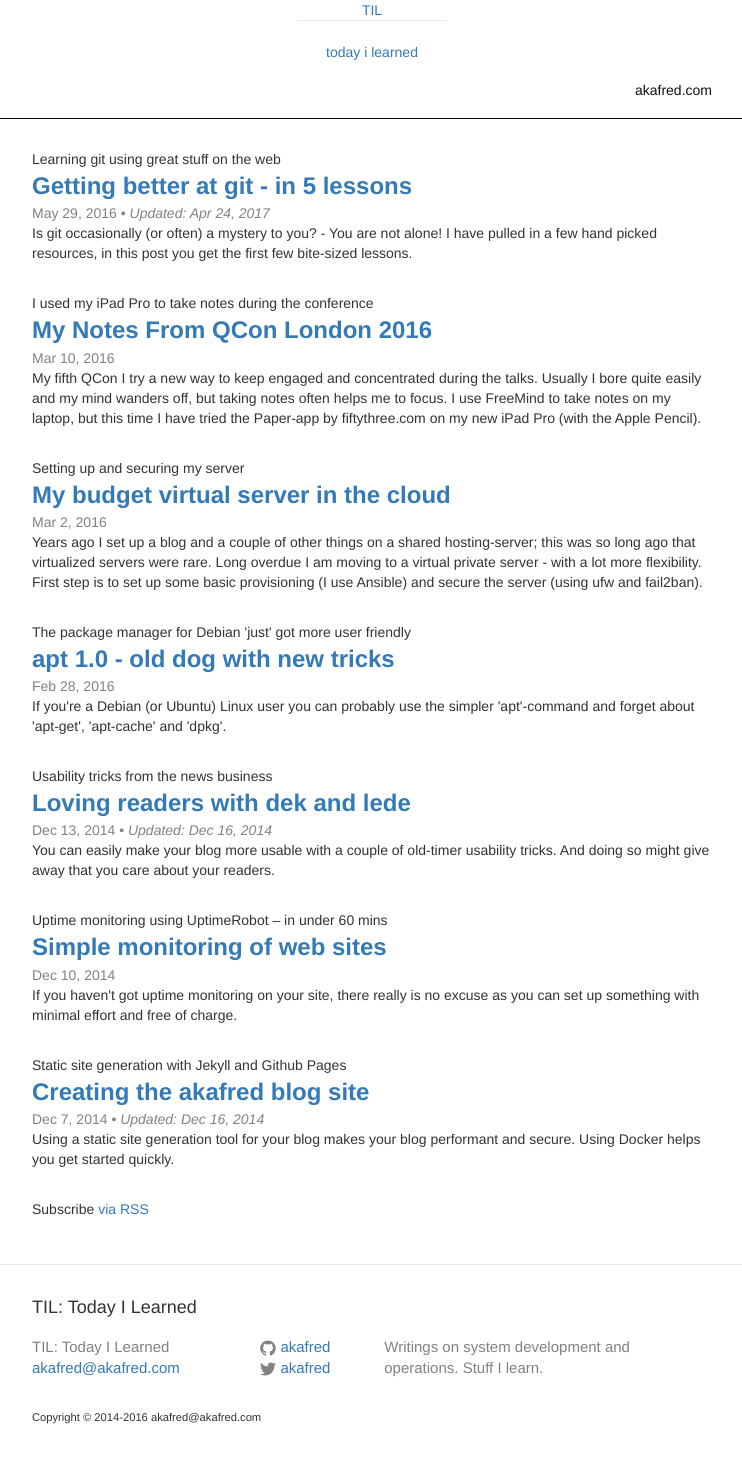
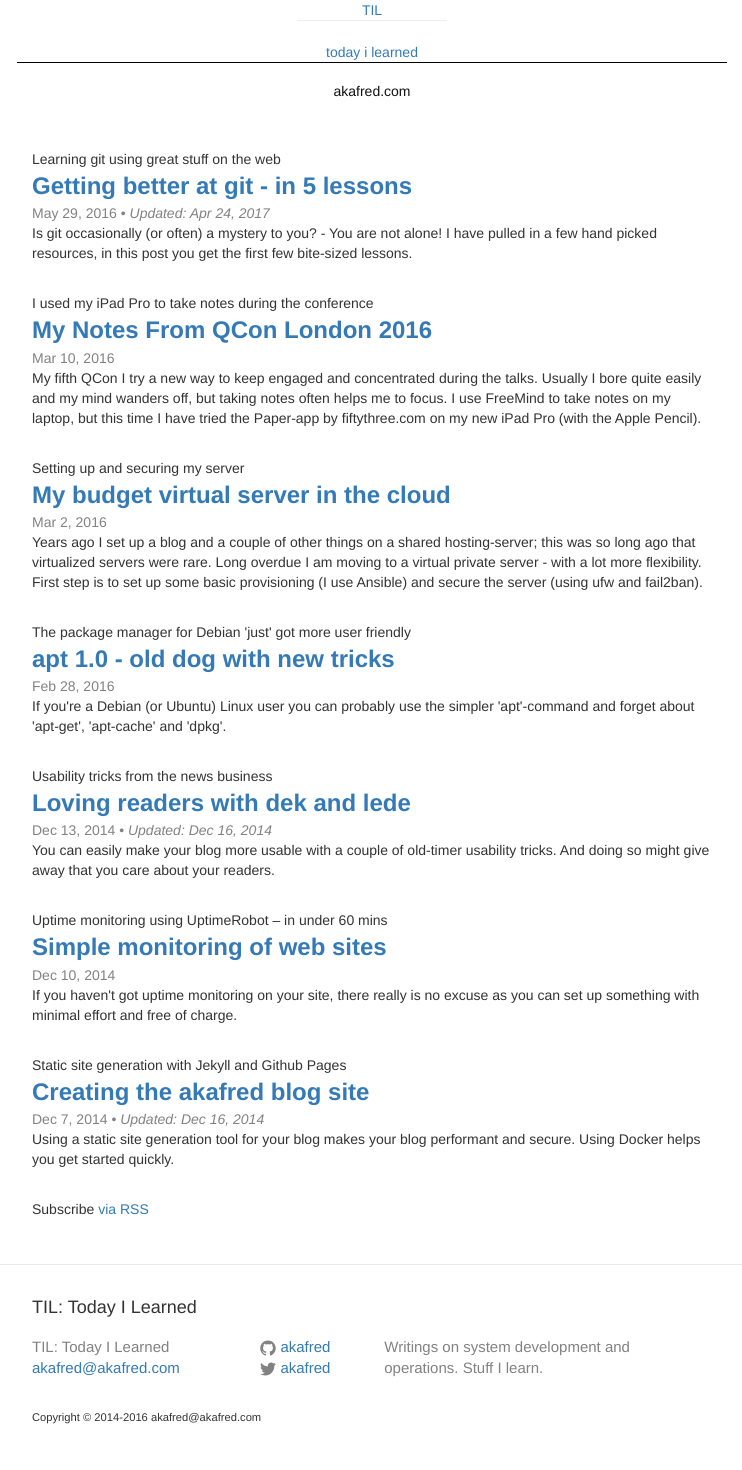
Before and after one commit to camillesalvador/akafred.github.io, a Jekyll site: the page built from index.html, in a window 1280 px wide. Shown: the whole page, without its empty margins (268-1010 px from the left). Built offline with Jekyll 4.4.1, drawn with Linux system fonts in a browser that asks for light colours; nearby versions of some CDN libraries; some web fonts are replaced; library files that are not in the unit come from our copies; comment, search, counter and statistics services are not loaded.

Commit message:
changed nav layout

```diff
--- a/_includes/head.html
+++ b/_includes/head.html
@@ -12,5 +12,5 @@
   <link rel="icon" href="/favicon.ico" type="image/x-icon">
 
   <link rel="stylesheet" href="../bootstrap/css/bootstrap.min.css">
-  <link rel="stylesheet" href="../boostrap/css/bootstrap-theme.css">
+  <link rel="stylesheet" href="../bootstrap/css/bootstrap-theme.css">
 </head>
--- a/_includes/header.html
+++ b/_includes/header.html
@@ -1,6 +1,6 @@
 <header class="site-header">
 
-  <div class="wrapper">
+  <div class="wrapper container-fluid">
     <!--
     <a class="site-title" href="{{ site.baseurl }}/">{{ site.title }}</a>
   -->
--- a/_sass/_base.scss
+++ b/_sass/_base.scss
@@ -22,7 +22,6 @@ body {
     background-color: $background-color;
     -webkit-text-size-adjust: 100%;
 }
-
 
 
 /**
--- a/_sass/_layout.scss
+++ b/_sass/_layout.scss
@@ -1,22 +1,14 @@
 /**
  * Site header
  */
- /*
 .site-header {
-    border-top: 5px solid $grey-color-dark;
-    border-bottom: 1px solid $grey-color-light;
-    min-height: 56px;
-
-    // Positioning context for the mobile navigation icon
-    position: relative;
-}
-*/
-.site-header {
-  border-bottom: 1px solid black;
+  // Positioning context for the mobile navigation icon
+  position: relative;
 }
 
 .site-title {
   text-align: center;
+  border-bottom: 1px solid black;
 }
 
 .header-separator {
@@ -24,33 +16,15 @@
   height: 1px;
   margin: auto;
 }
-/*
-.site-title {
 
-    font-size: 48px;
-    font-family: 'Fredericka the Great', Helvetica, Arial, sans-serif;
-    line-height: 72px;
-    letter-spacing: -1px;
-    margin-bottom: 0;
-    float: left;
+.trigger {
+  margin: auto;
+}
 
-    margin-top: 10px;
-    background-image: url(akafred.png);
-    background-repeat: no-repeat;
-    background-position: left top;
-    padding-top: 25px;
-    padding-left: 100px;
-    padding-bottom: 25px;
-
-    &,
-    &:visited {
-        color: $grey-color-dark;
-    }
-}
-*/
 
 .site-nav {
-    float: right;
+    /* float: right; */
+    text-align: center;
     line-height: 56px;
 
     .menu-icon {
@@ -111,7 +85,6 @@
         }
     }
 }
-
 
 
 /**
```
